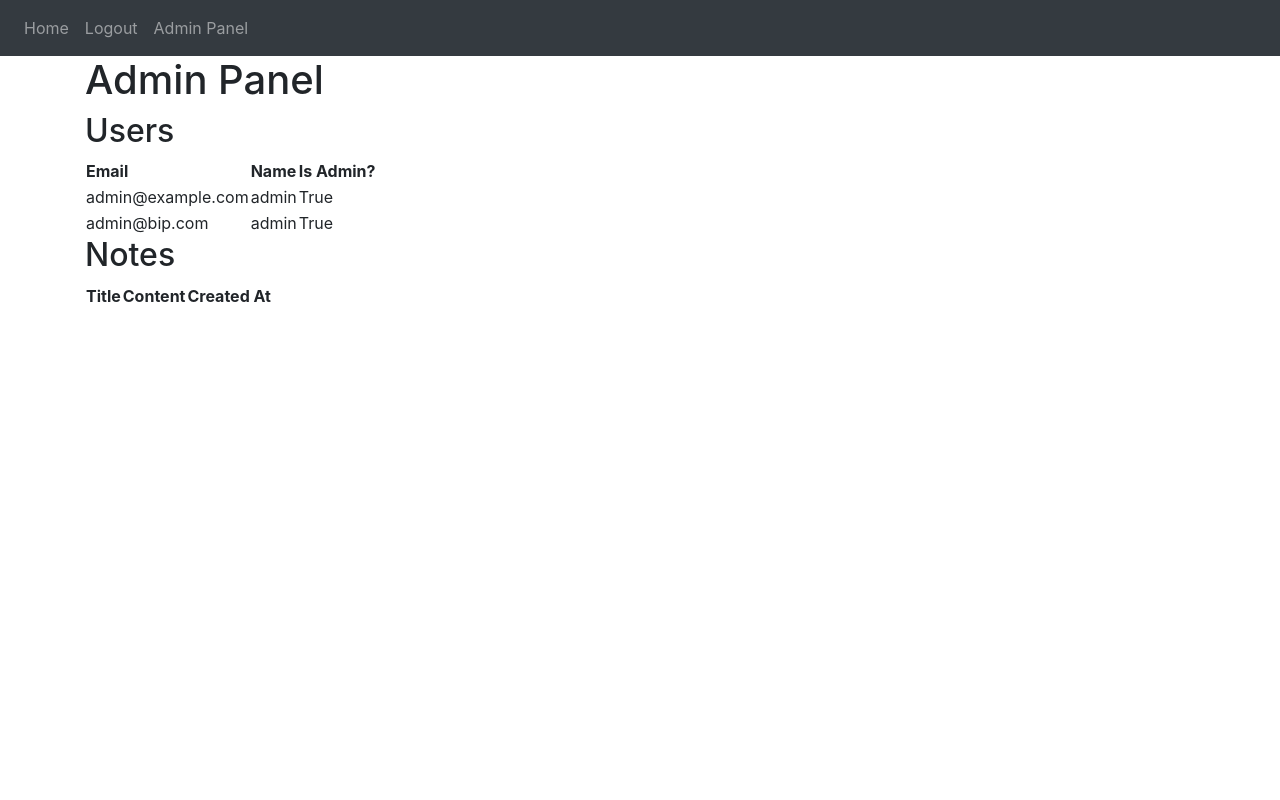
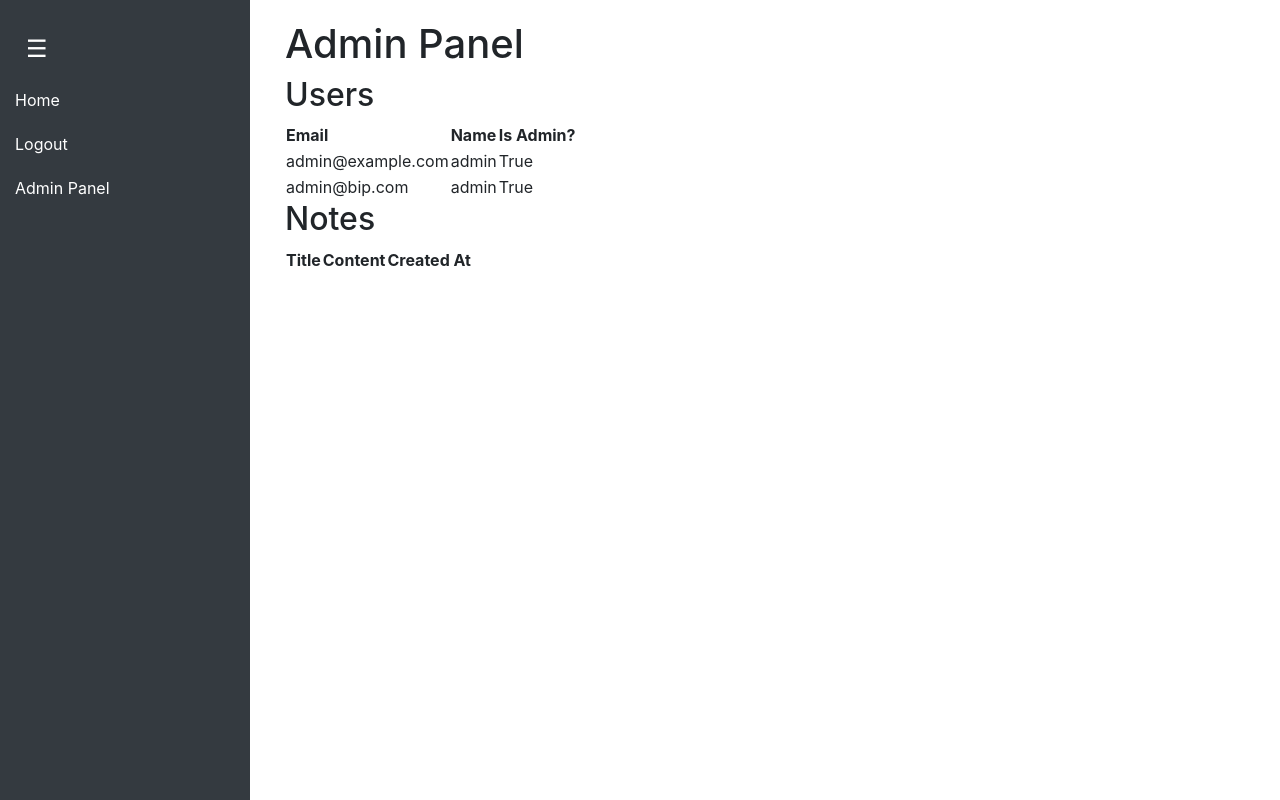
Before and after one commit to Rob-Eugene30/BIP, a Flask app: page /admin in a window 1280 px wide. Run offline with Flask 3, Linux system fonts and the light colour scheme; a user stored in the database is signed in; lists and menus that the app fills with data are empty; some libraries are stand-ins or nearby versions.

Commit message:
made navbar into sidebar +button

```diff
--- a/Website/templates/base.html
+++ b/Website/templates/base.html
@@ -6,7 +6,6 @@
     <link
       rel="stylesheet"
       href="https://stackpath.bootstrapcdn.com/bootstrap/4.4.1/css/bootstrap.min.css"
-      integrity="sha384-Vkoo8x4CGsO3+Hhxv8T/Q5PaXtkKtu6ug5TOeNV6gBiFeWPGFN9MuhOf23Q9Ifjh"
       crossorigin="anonymous"
     />
     <link
@@ -14,71 +13,152 @@
       href="https://stackpath.bootstrapcdn.com/font-awesome/4.7.0/css/font-awesome.min.css"
       crossorigin="anonymous"
     />
+    <style>
+      body {
+        display: flex;
+        min-height: 100vh;
+        overflow-x: hidden;
+      }
 
+      /* Sidebar Styling */
+      .sidebar {
+        width: 250px;
+        background-color: #343a40;
+        padding-top: 20px;
+        height: 100vh;
+        position: fixed;
+        transition: width 0.3s ease-in-out;
+        display: flex;
+        flex-direction: column;
+        overflow: hidden;
+      }
+
+      .sidebar a {
+        color: white;
+        padding: 10px 15px;
+        display: block;
+        text-decoration: none;
+        transition: opacity 0.3s ease-in-out;
+      }
+
+      .sidebar a:hover {
+        background-color: #495057;
+      }
+
+      /* Text Fade-Out Effect */
+      .sidebar .nav-links {
+        transition: opacity 0.3s ease-in-out, max-height 0.3s ease-in-out;
+        max-height: 500px;
+        opacity: 1;
+        overflow: hidden;
+      }
+
+      /* Collapsed Sidebar */
+      .sidebar.hidden {
+        width: 70px;
+      }
+
+      .sidebar.hidden .nav-links {
+        max-height: 0;
+        opacity: 0;
+      }
+
+      /* Navbar Styling */
+      .navbar {
+        background-color: #343a40;
+        width: 100%;
+        padding: 10px;
+        display: flex;
+        align-items: center;
+      }
+
+      /* Toggle Button */
+      .toggle-btn {
+        background: none;
+        border: none;
+        color: white;
+        font-size: 24px;
+        cursor: pointer;
+        margin-left: 10px;
+        outline: none;
+      }
+
+      .content {
+        margin-left: 250px;
+        padding: 20px;
+        width: 100%;
+        transition: margin-left 0.3s ease-in-out;
+      }
+
+      .content.expanded {
+        margin-left: 50px;
+      }
+    </style>
     <title>{% block title %}BASE{% endblock %}</title>
   </head>
   <body>
-    <nav class="navbar navbar-expand-lg navbar-dark bg-dark">
-      <button class="navbar-toggler" type="button" data-toggle="collapse" data-target="#navbar">
-        <span class="navbar-toggler-icon"></span>
-      </button>
-      <div class="collapse navbar-collapse" id="navbar">
-        <div class="navbar-nav">
-          <!-- Home Link -->
-          <a class="nav-item nav-link" href="/">Home</a>
+    <!-- Sidebar -->
+    <div class="sidebar" id="sidebar">
+      <!-- Navbar inside the sidebar -->
+      <nav class="navbar">
+        <button class="toggle-btn" id="toggle-btn">☰</button>
+      </nav>
 
-          <!-- Conditional Links Based on Authentication -->
+      <!-- Links (wrapped in a div so they can fade out) -->
+      <div class="nav-links">
+        <a href="/">Home</a>
         {% if user.is_authenticated %}
-            <!-- Logout Link -->
-            <a class="nav-item nav-link" id="logout" href="/logout">Logout</a>
-
-            <!-- Admin Panel Link (Only for Admins) -->
+          <a href="/logout">Logout</a>
           {% if user.is_admin %}
-              <a class="nav-item nav-link" id="admin_panel" href="/admin">Admin Panel</a>
+            <a href="/admin">Admin Panel</a>
           {% endif %}
         {% else %}
-            <!-- Login and Sign Up Links (For Non-Authenticated Users) -->
-            <a class="nav-item nav-link" id="login" href="/login">Login</a>
-            <a class="nav-item nav-link" id="signUp" href="/sign_up">Sign Up</a>
+          <a href="/login">Login</a>
+          <a href="/sign_up">Sign Up</a>
         {% endif %}
       </div>
     </div>
-    </nav>
 
-    {% with messages = get_flashed_messages(with_categories=true) %} {% if
-    messages %} {% for category, message in messages %} {% if category ==
-    'error' %}
-    <div class="alert alert-danger alter-dismissable fade show" role="alert">
+    <!-- Main Content -->
+    <div class="content" id="content">
+      {% with messages = get_flashed_messages(with_categories=true) %}
+        {% if messages %}
+          {% for category, message in messages %}
+            <div class="alert alert-{{ 'danger' if category == 'error' else 'success' }} alert-dismissible fade show" role="alert">
               {{ message }}
               <button type="button" class="close" data-dismiss="alert">
                 <span aria-hidden="true">&times;</span>
               </button>
             </div>
-    {% else %}
-    <div class="alert alert-success alter-dismissable fade show" role="alert">
-      {{ message }}
-      <button type="button" class="close" data-dismiss="alert">
-        <span aria-hidden="true">&times;</span>
-      </button>
-    </div>
-    {% endif %} {% endfor %} {% endif %} {% endwith %}
+          {% endfor %}
+        {% endif %}
+      {% endwith %}
 
       <div class="container">{% block content %} {% endblock %}</div>
+    </div>
+
     <script
       src="https://code.jquery.com/jquery-3.2.1.slim.min.js"
-      integrity="sha384-KJ3o2DKtIkvYIK3UENzmM7KCkRr/rE9/Qpg6aAZGJwFDMVNA/GpGFF93hXpG5KkN"
       crossorigin="anonymous"
     ></script>
     <script
       src="https://cdnjs.cloudflare.com/ajax/libs/popper.js/1.12.9/umd/popper.min.js"
-      integrity="sha384-ApNbgh9B+Y1QKtv3Rn7W3mgPxhU9K/ScQsAP7hUibX39j7fakFPskvXusvfa0b4Q"
       crossorigin="anonymous"
     ></script>
     <script
       src="https://maxcdn.bootstrapcdn.com/bootstrap/4.0.0/js/bootstrap.min.js"
-      integrity="sha384-JZR6Spejh4U02d8jOt6vLEHfe/JQGiRRSQQxSfFWpi1MquVdAyjUar5+76PVCmYl"
       crossorigin="anonymous"
     ></script>
+
+    <script>
+      document.getElementById("toggle-btn").addEventListener("click", function() {
+        let sidebar = document.getElementById("sidebar");
+        let content = document.getElementById("content");
+
+        sidebar.classList.toggle("hidden");
+        content.classList.toggle("expanded");
+      });
+    </script>
 
     {% block javascript %}
     <script type="text/javascript">
@@ -90,10 +170,9 @@
           },
           body: JSON.stringify({ noteId: noteId })
         })
-        .then(response => response.json()) // Expecting JSON response
+        .then(response => response.json())
         .then(data => {
           if (data.message === "Note deleted") {
-            // Remove the note element from the UI
             let noteElement = document.getElementById("note-" + noteId);
             noteElement.remove();
           } else {
@@ -107,6 +186,5 @@
       }
     </script>
     {% endblock %}
-
   </body>
 </html>
```
Lines whose indentation alone changed are shown as unchanged.
